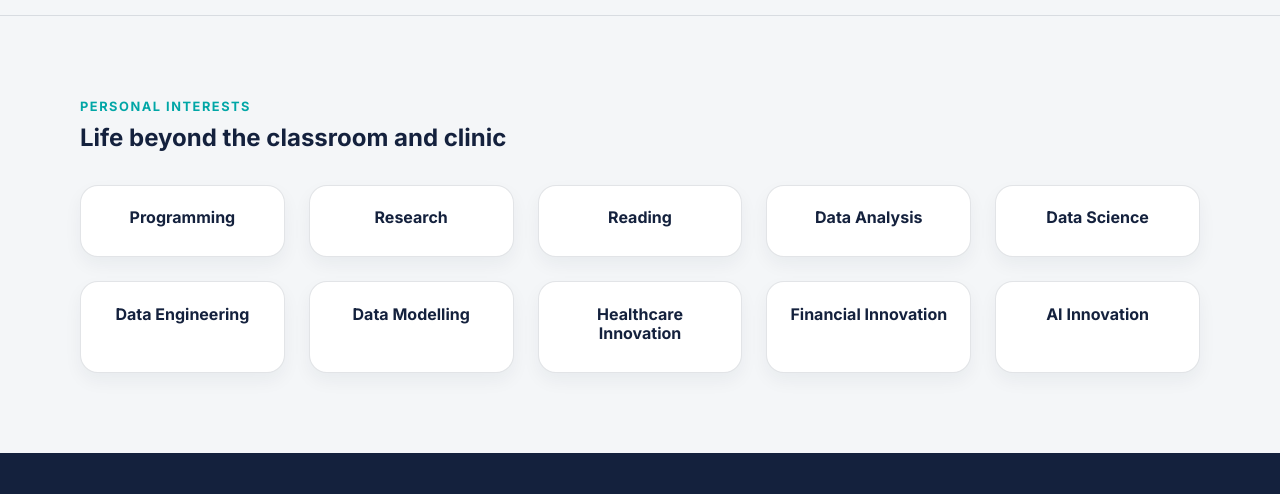
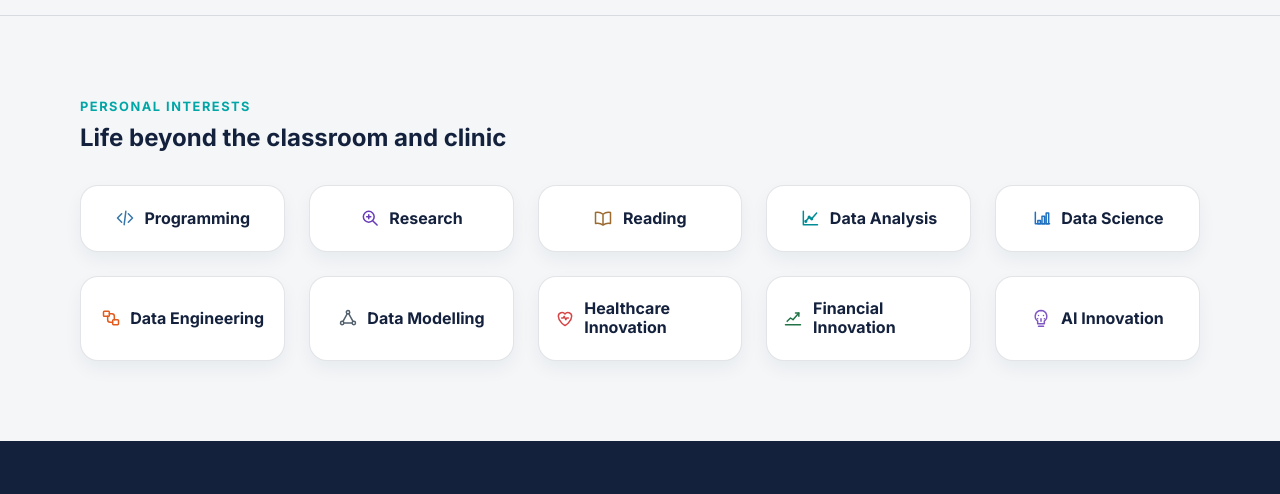
Before and after one commit to EjekanonuB/student-portfolio, a plain HTML site: page about.html in a window 1280 px wide. Shown: the part 2863-3357 px from the top of the page. Drawn offline with Linux system fonts and the light colour scheme.

Commit message:
feat: enhance skill section with icons and improve layout for better presentation

```diff
--- a/about.html
+++ b/about.html
@@ -202,16 +202,16 @@
             <h2>Life beyond the classroom and clinic</h2>
           </div>
           <div class="skill-grid">
-            <article class="skill-card card"><h3>Programming</h3></article>
-            <article class="skill-card card"><h3>Research</h3></article>
-            <article class="skill-card card"><h3>Reading</h3></article>
-            <article class="skill-card card"><h3>Data Analysis</h3></article>
-            <article class="skill-card card"><h3>Data Science</h3></article>
-            <article class="skill-card card"><h3>Data Engineering</h3></article>
-            <article class="skill-card card"><h3>Data Modelling</h3></article>
-            <article class="skill-card card"><h3>Healthcare Innovation</h3></article>
-            <article class="skill-card card"><h3>Financial Innovation</h3></article>
-            <article class="skill-card card"><h3>AI Innovation</h3></article>
+            <article class="skill-card card"><svg class="interest-icon programming-icon" viewBox="0 0 24 24" aria-hidden="true" focusable="false"><path d="m8 7-5 5 5 5m8-10 5 5-5 5m-3-13-2 16"/></svg><h3>Programming</h3></article>
+            <article class="skill-card card"><svg class="interest-icon research-icon" viewBox="0 0 24 24" aria-hidden="true" focusable="false"><circle cx="10.5" cy="10.5" r="6.5"/><path d="m15.5 15.5 5 5M8 10.5h5m-2.5-2.5v5"/></svg><h3>Research</h3></article>
+            <article class="skill-card card"><svg class="interest-icon reading-icon" viewBox="0 0 24 24" aria-hidden="true" focusable="false"><path d="M3 5.5c3.5-.8 6.5 0 9 2v13c-2.5-2-5.5-2.8-9-2zm18 0c-3.5-.8-6.5 0-9 2v13c2.5-2 5.5-2.8 9-2z"/></svg><h3>Reading</h3></article>
+            <article class="skill-card card"><svg class="interest-icon analysis-icon" viewBox="0 0 24 24" aria-hidden="true" focusable="false"><path d="M4 20V4m0 16h17M7 16l4-5 3 2 6-7"/><circle cx="7" cy="16" r="1"/><circle cx="11" cy="11" r="1"/><circle cx="14" cy="13" r="1"/></svg><h3>Data Analysis</h3></article>
+            <article class="skill-card card"><svg class="interest-icon science-icon" viewBox="0 0 24 24" aria-hidden="true" focusable="false"><path d="M4 19V5m0 14h17"/><path d="M7 15h3v4H7zm5-5h3v9h-3zm5-4h3v13h-3z"/></svg><h3>Data Science</h3></article>
+            <article class="skill-card card"><svg class="interest-icon engineering-icon" viewBox="0 0 24 24" aria-hidden="true" focusable="false"><rect x="3" y="4" width="7" height="6" rx="1"/><rect x="14" y="14" width="7" height="6" rx="1"/><path d="M10 7h3a3 3 0 0 1 3 3v4M14 17h-3a3 3 0 0 1-3-3v-4"/></svg><h3>Data Engineering</h3></article>
+            <article class="skill-card card"><svg class="interest-icon modelling-icon" viewBox="0 0 24 24" aria-hidden="true" focusable="false"><circle cx="12" cy="5" r="2"/><circle cx="5" cy="18" r="2"/><circle cx="19" cy="18" r="2"/><path d="m11 7-5 9m7-9 5 9M7 18h10"/></svg><h3>Data Modelling</h3></article>
+            <article class="skill-card card"><svg class="interest-icon healthcare-icon" viewBox="0 0 24 24" aria-hidden="true" focusable="false"><path d="M12 21s-8-4.5-8-11a4.5 4.5 0 0 1 8-2.8A4.5 4.5 0 0 1 20 10c0 6.5-8 11-8 11Z"/><path d="M8 12h2l1-2 2 4 1-2h2"/></svg><h3>Healthcare Innovation</h3></article>
+            <article class="skill-card card"><svg class="interest-icon finance-icon" viewBox="0 0 24 24" aria-hidden="true" focusable="false"><path d="M3 20h18M5 16l4-4 3 2 7-8"/><path d="M15 6h4v4"/></svg><h3>Financial Innovation</h3></article>
+            <article class="skill-card card"><svg class="interest-icon ai-icon" viewBox="0 0 24 24" aria-hidden="true" focusable="false"><path d="M12 3a7 7 0 0 0-4 12.7V19h8v-3.3A7 7 0 0 0 12 3Z"/><path d="M9 22h6m-3-9v3m-3-7h.01M15 9h.01M8 13h.01M16 13h.01"/></svg><h3>AI Innovation</h3></article>
           </div>
         </div>
       </section>
--- a/css/style.css
+++ b/css/style.css
@@ -486,6 +486,40 @@ body.theme-dark .site-header {
   font-size: 1rem;
   margin-bottom: 0.4rem;
 }
+
+.skill-grid:not(.interest-grid) .skill-card {
+  display: flex;
+  align-items: center;
+  justify-content: center;
+  gap: 0.6rem;
+  text-align: left;
+}
+
+.skill-grid:not(.interest-grid) .skill-card h3 {
+  margin: 0;
+}
+
+.interest-icon {
+  width: 1.25rem;
+  height: 1.25rem;
+  fill: none;
+  stroke: currentColor;
+  stroke-width: 1.8;
+  stroke-linecap: round;
+  stroke-linejoin: round;
+  flex: 0 0 1.25rem;
+}
+
+.programming-icon { color: #3776ab; }
+.research-icon { color: #673ab7; }
+.reading-icon { color: #9b6b32; }
+.analysis-icon { color: #008c95; }
+.science-icon { color: #1f70c1; }
+.engineering-icon { color: #e25a1c; }
+.modelling-icon { color: #52606d; }
+.healthcare-icon { color: #d64545; }
+.finance-icon { color: #217346; }
+.ai-icon { color: #7e57c2; }
 
 .project-card {
   padding: 1.1rem;
```
